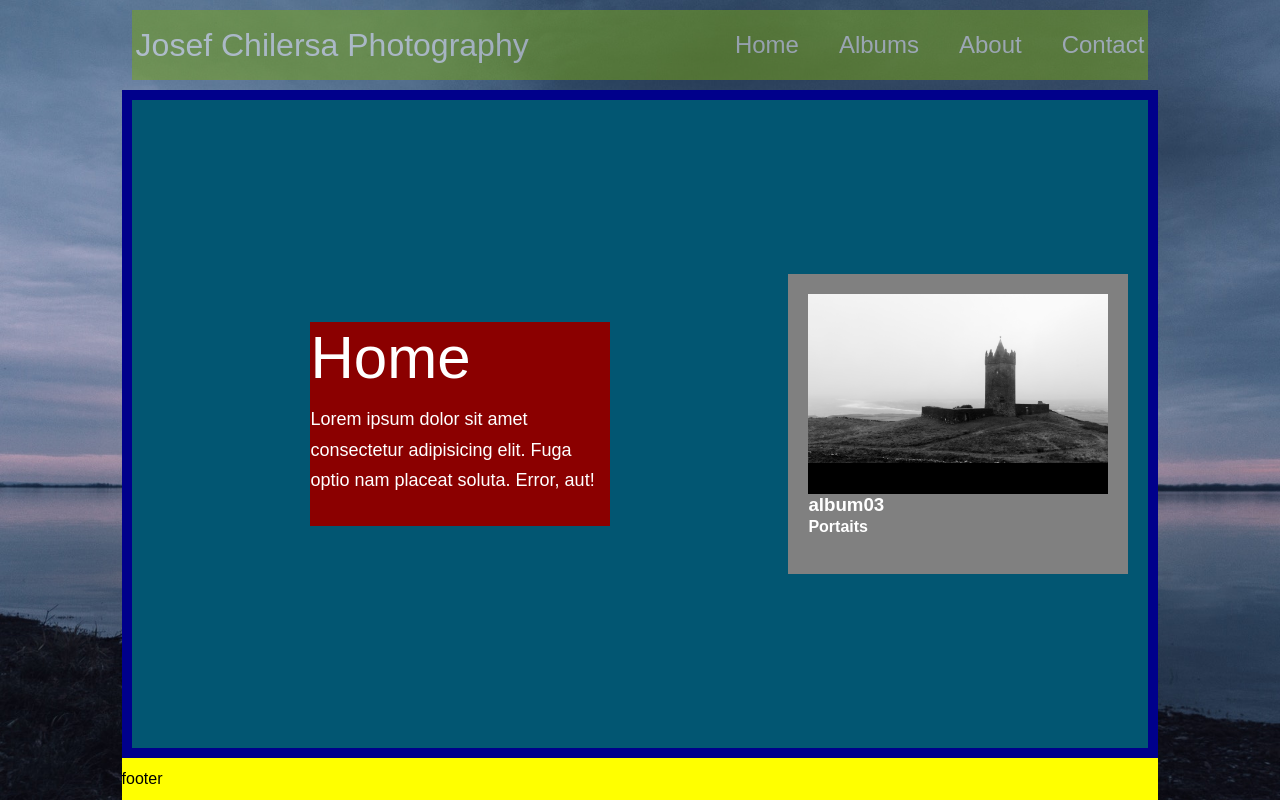
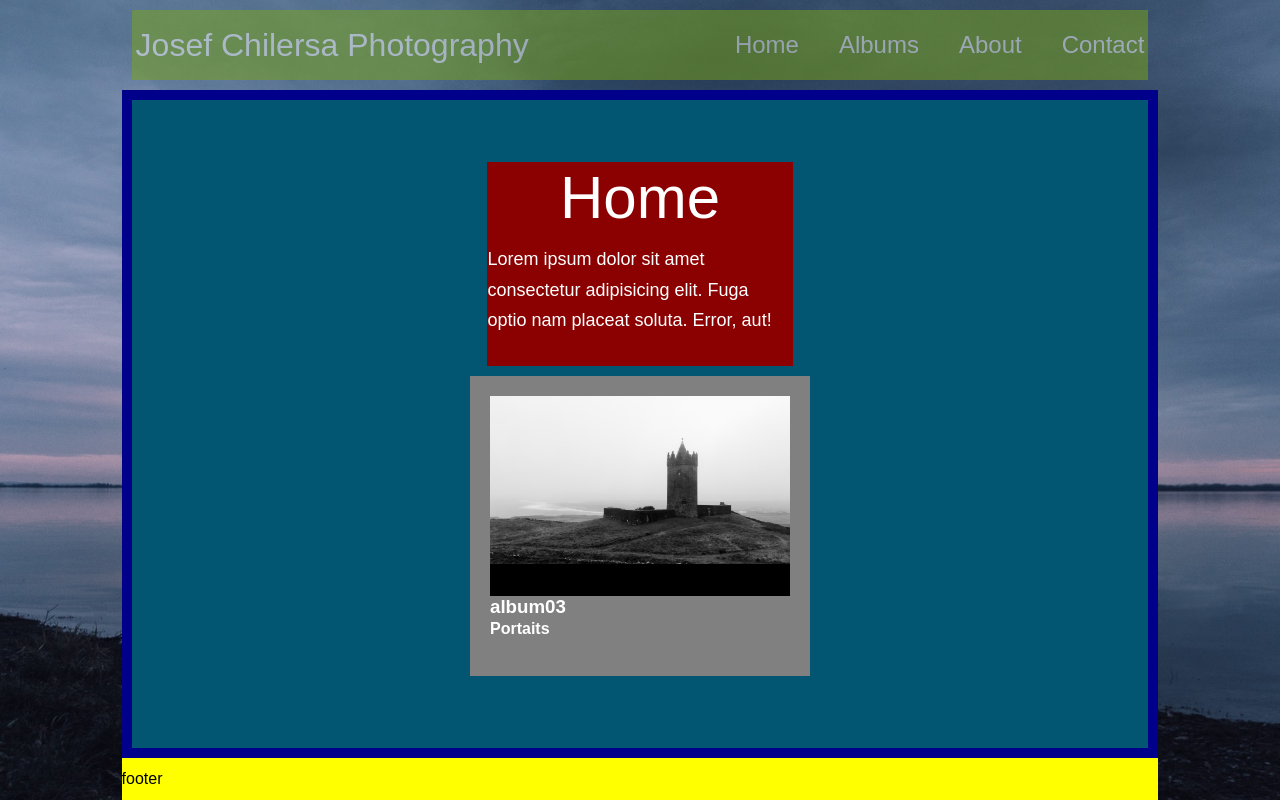
Before and after one commit to frameiteasy/photo-gallery, a React (Create React App) app: page / in a window 1280 px wide. Built offline with nearby package versions, Linux system fonts and the light colour scheme.

Commit message:
this styling is ok with flex boxes

```diff
--- a/src/components/AlbumsCollection/albumsCollection.scss
+++ b/src/components/AlbumsCollection/albumsCollection.scss
@@ -3,6 +3,5 @@
 
 #albumscollection__container {
   display: flex;
-  justify-content: center;
   flex-wrap: wrap;
 }
--- a/src/components/Gallery/PhotoCanva/photoCanva.scss
+++ b/src/components/Gallery/PhotoCanva/photoCanva.scss
@@ -10,9 +10,9 @@ body {
   display: flex;
   justify-content: center;
   align-items: center;
+  padding: 10px;
 }
 
 .big__picture {
-  max-width: 400px;
   height: auto;
 }
--- a/src/components/Gallery/PhotosStripe/photosStripe.scss
+++ b/src/components/Gallery/PhotosStripe/photosStripe.scss
@@ -10,7 +10,7 @@ body {
   background-color: green;
   padding: 10px;
   align-content: center;
-  height: 90%;
+  height: 100%;
 }
 
 #gallerystripe__mini_picture {
@@ -19,7 +19,7 @@ body {
   margin: 5px;
   display: flex;
   flex-direction: column;
-  max-height: 800px;
+  max-height: 100%;
   align-items: center;
   overflow-y: auto;
   overflow-x: hide;
--- a/src/components/Gallery/galleryViewer.scss
+++ b/src/components/Gallery/galleryViewer.scss
@@ -10,10 +10,10 @@ $stripe-width: 200px;
 
 #galleryViewer__container {
   background-color: black;
-  max-width: 100%;
+  width: 100%;
   display: flex;
   flex-direction: row;
-  align-items: top;
+  justify-content: left;
 }
 
 #galleryViewer__stripe {
@@ -25,6 +25,8 @@ $stripe-width: 200px;
 }
 
 #galleryViewer__canva {
-  background-color: brown;
-  padding: 5px;
+  display: flex;
+  flex-grow: 2;
+  width: 800px;
+  background-color: red;
 }
--- a/src/pages/albums/albums.scss
+++ b/src/pages/albums/albums.scss
@@ -3,6 +3,6 @@
 #albums__container {
   display: flex;
   flex-wrap: wrap;
-  justify-content: flex-start;
+  justify-content: center;
   background-color: $light-color;
 }
--- a/src/pages/gallery/gallery.scss
+++ b/src/pages/gallery/gallery.scss
@@ -3,7 +3,8 @@
 #gallery__container {
   background-color: blueviolet;
   display: flex;
+  width: 100%;
+  height: 100%;
   position: relative;
-  padding: 5px;
   margin: auto;
 }
--- a/src/pages/home/home.scss
+++ b/src/pages/home/home.scss
@@ -14,18 +14,21 @@
 #home__content {
   background-color: rgb(2, 86, 114);
   width: 100%;
-  padding: 10px;
+  height: 100%;
   display: flex;
   flex-wrap: wrap;
-  height: 100%;
+  flex-direction: column;
+  justify-content: center;
   align-items: center;
+}
 
-  & #home__message {
+#home__message {
   display: flex;
   flex-direction: column;
+  justify-content: center;
+  align-items: center;
   background-color: darkred;
   width: 30%;
-    margin: auto;
 
   & h1 {
     font-size: 60px;
@@ -38,10 +41,9 @@
   }
 }
 
-  & #home__album {
+#home__album {
+  display: flex;
   justify-content: center;
-    display: flex;
-  }
 }
 
 .home__lead {
```
Lines whose indentation alone changed are shown as unchanged.
